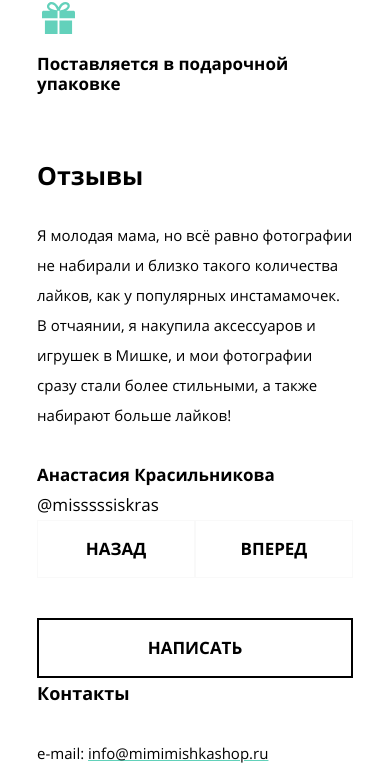
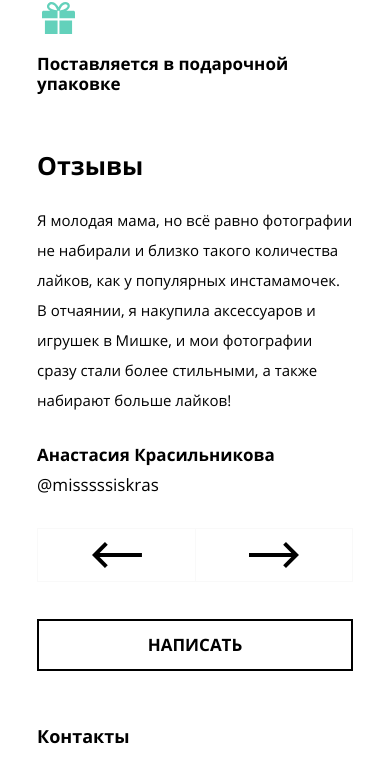
Before and after one commit to satananastyle/977795-mishka-16, a website: page source/index.html in a window 390 px wide. Shown: the part 2402-3180 px from the top of the page. Drawn offline with nearby package versions, Linux system fonts and the light colour scheme; files that its build step writes are made by us from their sources; files whose address does not match are found by name.

Commit message:
Отзывы
декоративное оформление блока

```diff
--- a/source/index.html
+++ b/source/index.html
@@ -139,10 +139,10 @@
         </div>
         <ul class="review__toggles">
           <li class="review__button review__button--prev">
-            <a class="review__link button button--review" href="#">Назад</a>
+            <a class="review__link button button__review button__review--prev" href="#">Назад</a>
           </li>
           <li class="review__button review__button--next">
-            <a class="review__link button button--review" href="#">Вперед</a>
+            <a class="review__link button button__review button__review--next" href="#">Вперед</a>
           </li>
         </ul>
         <a class="review__letter button" href="#">Написать</a>
--- a/source/less/button.less
+++ b/source/less/button.less
@@ -1,8 +1,8 @@
 .button {
   display: inline-block;
   width: 100%;
-  padding-top: 18px;
-  padding-bottom: 18px;
+  padding-top: 14px;
+  padding-bottom: 14px;
 
   .font(bold; 17px; 20px);
   color: #000000;
@@ -13,12 +13,33 @@
   background-color: #ffffff;
 
   border: 2px solid #000000;
+}
 
-  &--review {
-    border: 1px solid #f9f9f9;
+.button__review {
+  padding-top: 16px;
+  padding-bottom: 16px;
+
+  border: 1px solid #f9f9f9;
+  font-size: 0;
+
+  &--prev {
+    border-left: none;
+
+    background-image: url("../img/icon-right-arrow.svg");
+    background-repeat: no-repeat;
+    background-position: center;
+    transform: rotate(180deg);
+  }
+
+  &--next {
+    background-image: url("../img/icon-right-arrow.svg");
+    background-repeat: no-repeat;
+    background-position: center;
   }
 }
 
 @media (min-width: @tablet-width) {
-  width: 50%;
+  .button__review {
+    border: none;
+  }
 }
--- a/source/less/info.less
+++ b/source/less/info.less
@@ -95,7 +95,6 @@
 @media (min-width: @tablet-width) {
   .info {
     .font(bold; 20px; 22px);
-    margin-bottom: 60px;
   }
 
   .info__wrapper {
@@ -112,6 +111,8 @@
   .info__list {
     display: flex;
     flex-wrap: wrap;
+
+    margin-bottom: 30px;
   }
 
   .info__item {
@@ -147,7 +148,6 @@
 @media (min-width: @desktop-width) {
   .info__wrapper {
     width: 700px;
-    padding-bottom: 70px;
   }
 
   .info__title {
--- a/source/less/review.less
+++ b/source/less/review.less
@@ -5,12 +5,12 @@
 .review__wrapper {
   width: 81%;
   margin: 0 auto;
-  padding-top: 40px;
+  padding-top: 30px;
 }
 
 .review__title {
   margin: 0;
-  margin-bottom: 30px;
+  margin-bottom: 25px;
   padding: 0;
 
   .font(bold; 25px; 30px);
@@ -18,8 +18,12 @@
 
 .review__item {
   margin: 0;
-  margin-bottom: 30px;
+  margin-bottom: 25px;
   padding: 0;
+}
+
+.review__sign {
+  margin-bottom: 28px;
 }
 
 .review__author-name {
@@ -42,11 +46,15 @@
 .review__toggles {
   display: flex;
   .list-style();
-  margin-bottom: 40px;
+  margin-bottom: 37px;
 }
 
 .review__button {
   width: 50%;
+}
+
+.review__letter {
+  margin-bottom: 50px;
 }
 
 @media (min-width: @tablet-width) {
@@ -63,6 +71,8 @@
     justify-content: space-between;
 
     width: 668px;
+    padding-top: 77px;
+    margin-bottom: 86px;
   }
 
   .review__title {
@@ -70,12 +80,20 @@
     .font(bold; 43px; 50px);
   }
 
+  .review__item {
+    margin-bottom: 52px;
+  }
+
+  .review__sign {
+    margin-bottom: 45px;
+  }
+
   .review__toggles {
-    width: 50%;
+    width: 167px;
   }
 
   .review__letter {
-    width: 50%;
+    width: 175px;
     order: -1;
   }
 }
@@ -87,6 +105,7 @@
 
   .review__wrapper {
     width: 1050px;
+    margin-bottom: 95px;
     padding-left: 175px;
 
     background-image: url("../img/review@1x.jpg");
@@ -96,4 +115,12 @@
   .review__title {
     .font(bold; 53px; 57px);
   }
+
+  .review__item {
+    margin-bottom: 38px;
+  }
+
+  .review__sign {
+    margin-bottom: 90px;
+  }
 }
```
